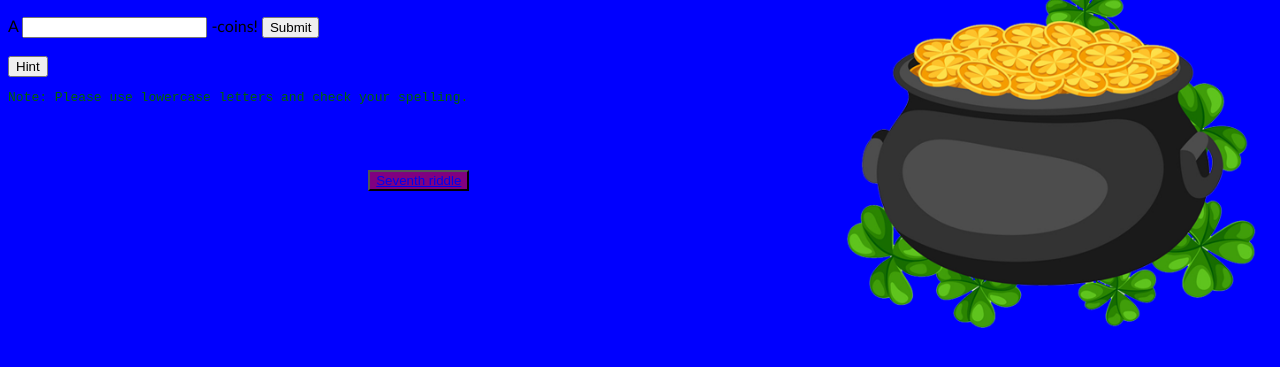
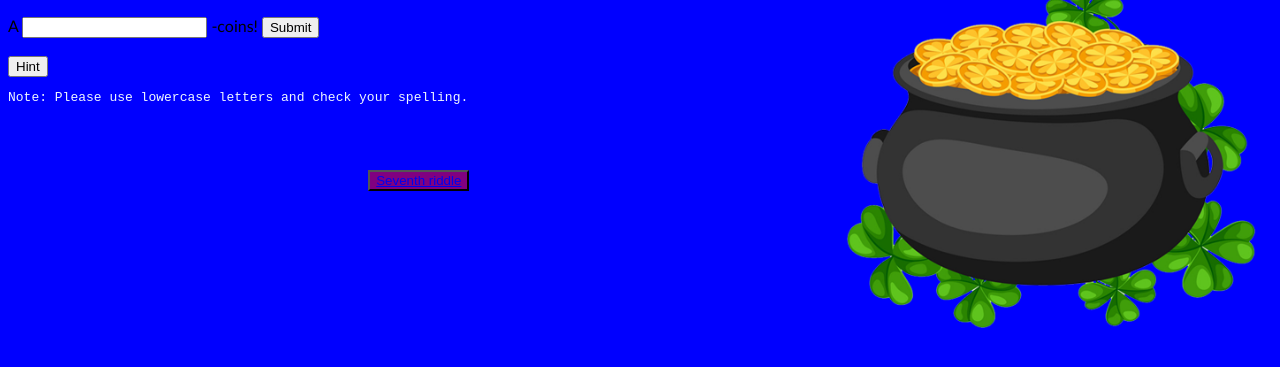
Before and after one commit to Dania-Liu/Final-Assignment-RST-2021-Page-7, a plain HTML site: page index.html in a window 1280 px wide. Shown: the part 107-474 px from the top of the page. Drawn offline with Linux system fonts and the light colour scheme.

Commit message:
Changed note text colour

```diff
--- a/index.html
+++ b/index.html
@@ -18,7 +18,7 @@
     <img src="images/hint6.jpg" alt="hint" id="sixth-picture">
     <button id="sixth-hint">Hint</button>
     <br>
-    <p class="text">Note: Please use lowercase letters and check your spelling.</p>
+    <p class="light-text">Note: Please use lowercase letters and check your spelling.</p>
     <br><br>
     <div class="centre">
     <p id="sixth-outcome"></p>
--- a/style.css
+++ b/style.css
@@ -22,9 +22,9 @@
   background-color: purple;
 }
 
-.text {
+.light-text {
   font-family: monospace;
-  color: darkgreen;
+  color: aliceblue;
 }
 
 .question {
```
